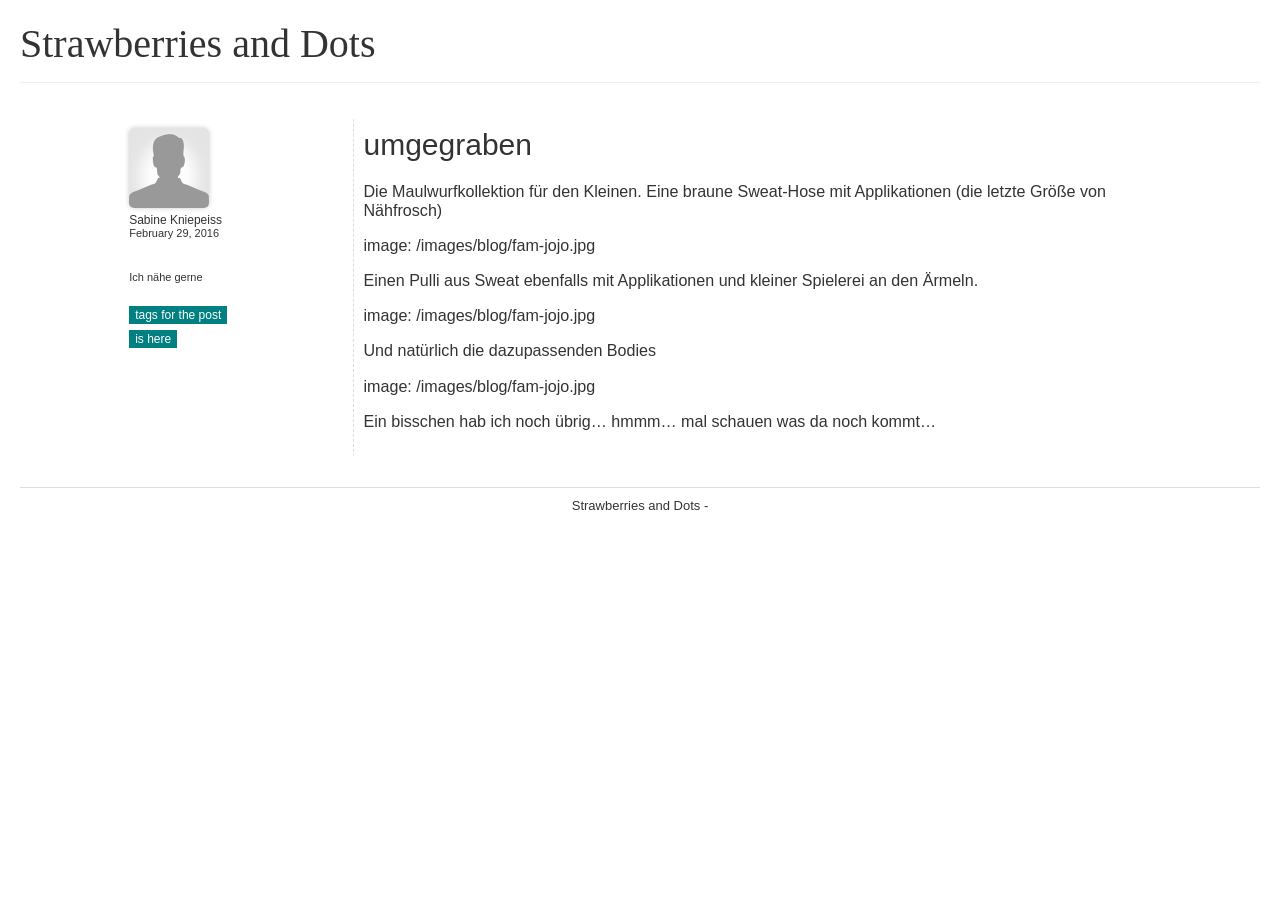
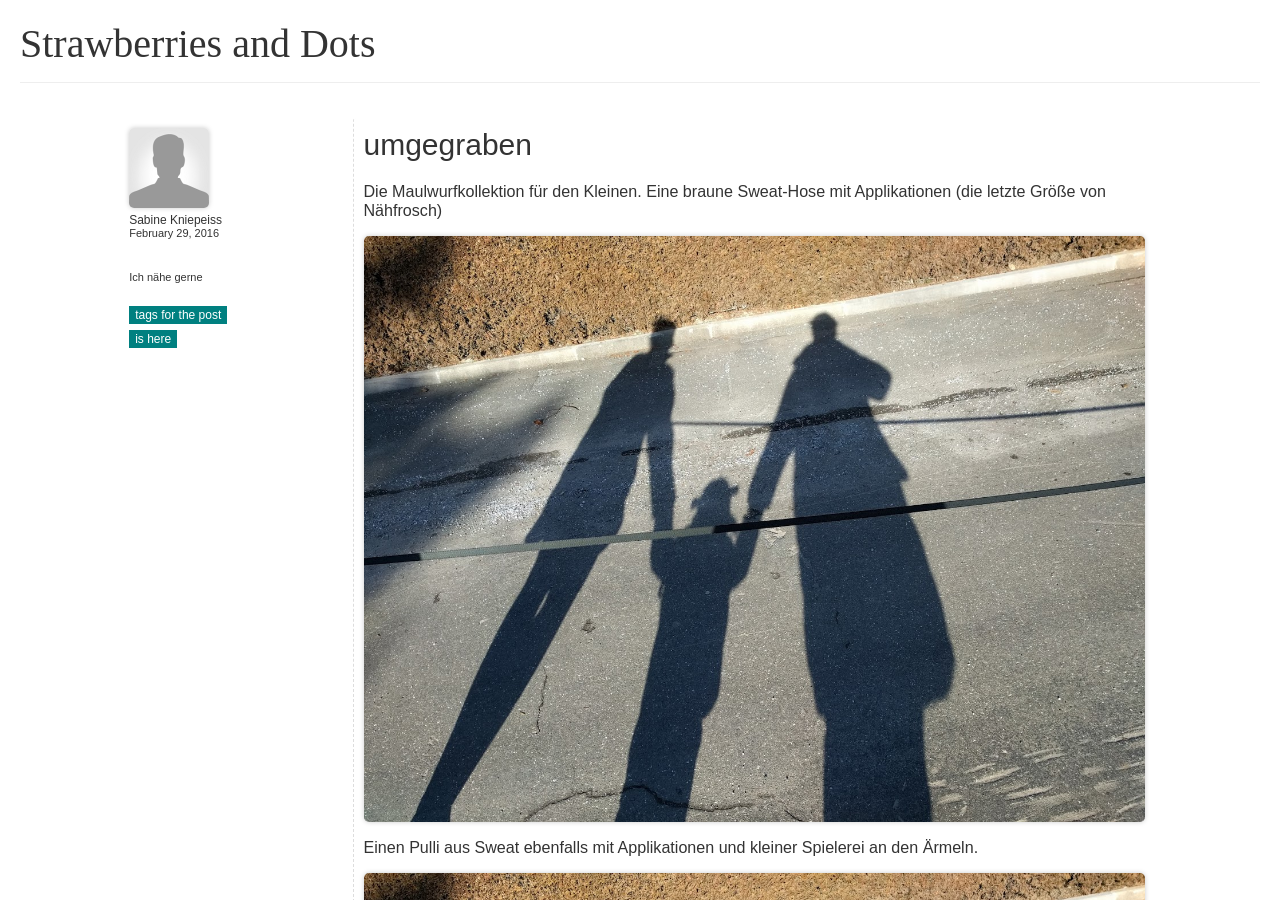
Before and after one commit to binekbine/strawberriesanddots, a Jekyll site: the page built from _posts/2016-02-29-umgegraben.markdown, in a window 1280 px wide and 900 px high. Built offline with Jekyll 4.4.1, drawn with Linux system fonts in a browser that asks for light colours; some web fonts are replaced.

Commit message:
/ ‘_posts/2016-02-29-umgegraben.markdown’

```diff
--- a/_posts/2016-02-29-umgegraben.markdown
+++ b/_posts/2016-02-29-umgegraben.markdown
@@ -9,14 +9,14 @@ image: /images/blog/fam-jojo.jpg
 
 Die Maulwurfkollektion für den Kleinen. Eine braune Sweat-Hose mit Applikationen (die letzte Größe von Nähfrosch)
 
-image: /images/blog/fam-jojo.jpg
+![fam-jojo]({{ site.baseurl }}/images/blog/fam-jojo.jpg)
 
 Einen Pulli aus Sweat ebenfalls mit Applikationen und kleiner Spielerei an den Ärmeln.
 
-image: /images/blog/fam-jojo.jpg
+![fam-jojo]({{ site.baseurl }}/images/blog/fam-jojo.jpg)
 
 Und natürlich die dazupassenden Bodies
 
-image: /images/blog/fam-jojo.jpg
+![fam-jojo]({{ site.baseurl }}/images/blog/fam-jojo.jpg)
 
 Ein bisschen hab ich noch übrig... hmmm... mal schauen was da noch kommt...
```
